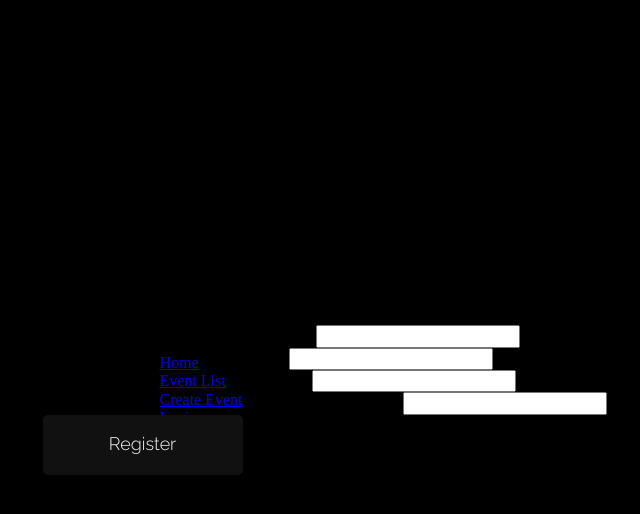
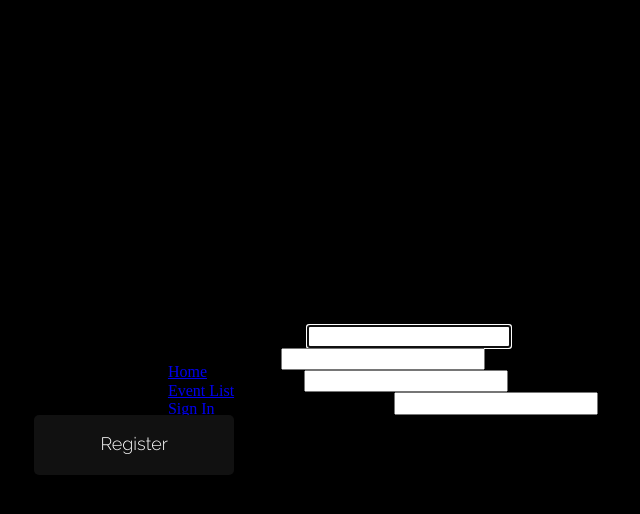
Before and after one commit to Rodrigo-Flores/sansans-to-talk, a Django app: page /register/ in a window 1280 px wide. Shown: the top 514 px of the page, without its empty margins (257-897 px from the left). Run offline with Django 3.2, Linux system fonts and the light colour scheme.

Commit message:
Fix: Page titles and database user data

```diff
--- a/App/Event/forms.py
+++ b/App/Event/forms.py
@@ -17,12 +17,11 @@
         fields = '__all__'
 
 class UserRegistrationForm(UserCreationForm):
-    user = forms.CharField(label='Username', max_length=50)
     email = forms.EmailField(required=True)
     password1 = forms.CharField(label='Password', widget=forms.PasswordInput)
     password2 = forms.CharField(label='Password Confirmation', widget=forms.PasswordInput)
 
     class Meta:
         model = User
-        fields = ['user', 'email', 'password1', 'password2']
-        help_texts = {i : 0 for i in fields}
+        fields = ['username','email', 'password1', 'password2']
+        help_texts = {i : "" for i in fields}
--- a/App/Event/models.py
+++ b/App/Event/models.py
@@ -13,6 +13,5 @@
 #! User profile model
 class UserProfile(models.Model):
     user = models.OneToOneField(User, on_delete=models.CASCADE)
-    email = models.EmailField(max_length=100)
 
     __str__ = lambda self: self.user.username
--- a/App/Event/views.py
+++ b/App/Event/views.py
@@ -40,7 +40,7 @@
             form.save()
             messages.success(request, 'User created successfully')
 
-            return redirect('index')
+            return redirect('event_list')
 
     else:
         form = UserRegistrationForm()
--- a/templates/delete_confirmation.html
+++ b/templates/delete_confirmation.html
@@ -1,4 +1,7 @@
+{% extends 'index.html' %}
+{% block title %}<title>Delete Confirmation</title>{% endblock title %}
 
+{% block body %}
 <form method="post">
     {% csrf_token %}
     <h1>Are you sure you want to delete the event "{{ object }}"?</h1>
@@ -7,3 +10,4 @@
 
     <a href="{% url 'event_list' %}">Cancel</a>
 </form>
+{% endblock body %}
--- a/templates/event_list.html
+++ b/templates/event_list.html
@@ -1,5 +1,5 @@
 {% extends 'index.html' %}
-{% block title %}Event List{% endblock title %}
+{% block title %}<title>Event List</title>{% endblock title %}
 {% block body %}
     <h1>Even List</h1>
             <table id="events">
--- a/templates/index.html
+++ b/templates/index.html
@@ -9,16 +9,18 @@
     <link rel="stylesheet" type="text/css" href="{% static 'css/normalize.css' %}">
     <link rel="stylesheet" type="text/css" href="{% static 'css/index.css' %}">
 
-    <title>NEW MAIN INDEX</title>
+    {% block title %}<title>NEW MAIN INDEX</title> {% endblock title %}
+
 </head>
 <body>
     {% block nav %}
         <ul id="nav">
             <li>{% block nav-home %}<a href="{% url 'home' %}">Home</a>{% endblock %}</li>
             <li>{% block nav-about %}<a href="{% url 'event_list' %}">Event List</a>{% endblock %}</li>
-            <li>{% block nav-contact %}<a href="{% url 'event_create' %}">Create Event</a>{% endblock %}</li>
-            <li>{% block nav-login %}<a href="{% url 'login' %}">Login</a>{% endblock %}</li>
-            <li>{% block nav-logout %}<a href="{% url 'logout' %}">Logout</a>{% endblock %}</li>
+            <!-- <li>{% block nav-create %}<a href="{% url 'event_create' %}">Create Event</a>{% endblock %}</li> -->
+            <li>{% block nav-login %}<a href="{% url 'login' %}">Sign In</a>{% endblock %}</li>
+            <li>{% block nav-contact %}<a href="{% url 'register' %}">Sign Up</a>{% endblock %}</li>
+            <!-- <li>{% block nav-logout %}<a href="{% url 'logout' %}">Logout</a>{% endblock %}</li> -->
         </ul>
     {% endblock %}
     {% block body %}
--- a/templates/login.html
+++ b/templates/login.html
@@ -1,5 +1,5 @@
 {% extends 'index.html' %}
-{% block title %}Login{% endblock title %}
+{% block title %}<title>Login</title>{% endblock title %}
 
 {% block body %}
 
--- a/templates/logout.html
+++ b/templates/logout.html
@@ -1,5 +1,5 @@
 {% extends 'index.html' %}
-{% block title %}Logout{% endblock title %}
+{% block title %}<title>Logout</title>{% endblock title %}
 
 {% block body %}
 
--- a/templates/manage_event.html
+++ b/templates/manage_event.html
@@ -1,5 +1,5 @@
 {% extends 'index.html' %}
-{% block title %}Create Event{% endblock title %}
+{% block title %}<title>Manage Event</title>{% endblock title %}
 {% block body %}
 
 <form method="post">
--- a/templates/register.html
+++ b/templates/register.html
@@ -1,5 +1,5 @@
 {% extends 'index.html' %}
-{% block title %}Create Profile{% endblock title %}
+{% block title %}<title>Create Profile</title>{% endblock title %}
 
 {% block body %}
 
```
Also changed, not shown: App/Event/migrations/0009_alter_userprofile_id.py (added), App/Event/migrations/0010_alter_userprofile_id.py (added), App/Event/migrations/0011_remove_userprofile_email.py (added), STT_data.db.
